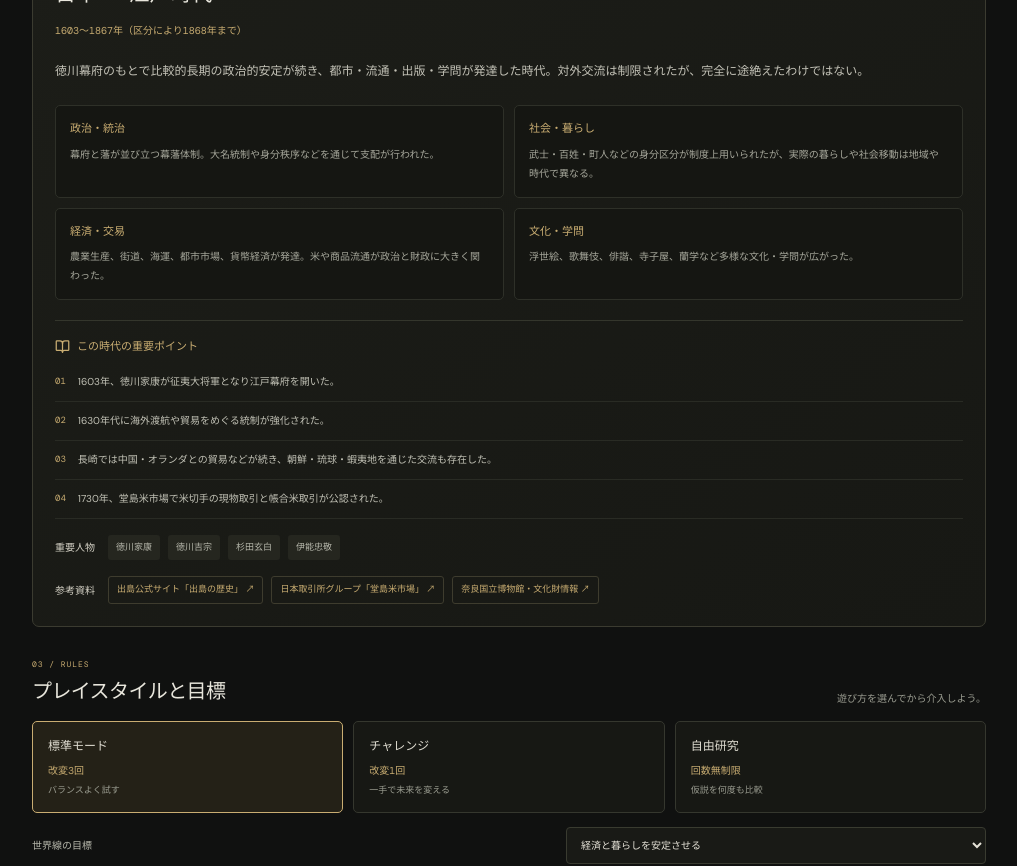
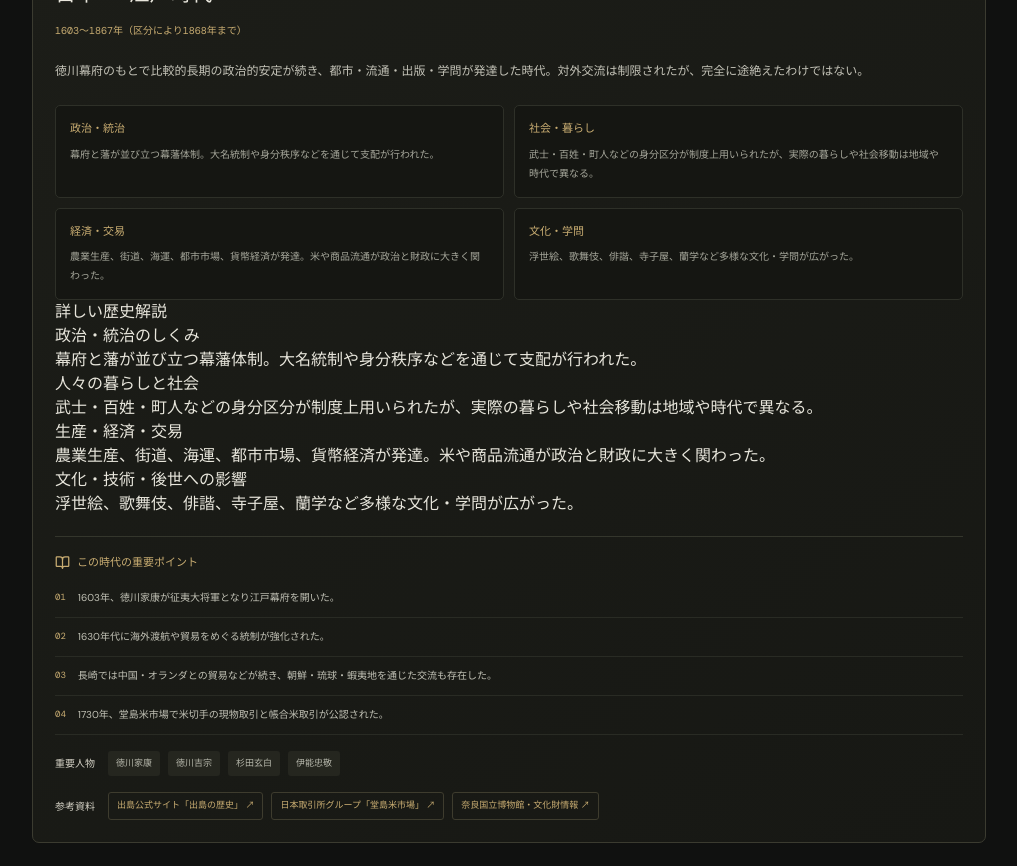
Before and after one commit to pzw46tbt7z-a11y/kingdom-tenka-touitsu, a React (Vite) app: page / in a window 1280 px wide. Shown: the part 1429-2295 px from the top of the page, without its empty margins (252-1269 px from the left). Built offline with nearby package versions, Linux system fonts and the light colour scheme.

Commit message:
Always render detailed historical briefing for every era

```diff
--- a/src/App.tsx
+++ b/src/App.tsx
@@ -303,7 +303,7 @@ function App() {
         <section className="selector-section"><div className="section-heading"><div><div className="eyebrow compact">01 / CIVILIZATION</div><h2>文明を選ぶ</h2></div><span className="section-note">選ぶ文明で時代と背景が変わる。</span></div><div className="civilization-grid">{CIVILIZATIONS.map(c=><button key={c.id} className={'civilization-card '+(civ.id===c.id?'selected':'')} onClick={()=>chooseCiv(c.id)}><span className="civ-symbol">{c.symbol}</span><span className="civ-title">{c.name}</span><span className="civ-subtitle">{c.subtitle}</span><span className="civ-desc">{c.overview}</span></button>)}</div></section>
 
         <section className="era-section"><div className="section-heading"><div><div className="eyebrow compact">02 / ERA</div><h2>開始する年代を選ぶ</h2></div><span className="section-note">{civ.name}の時代区分</span></div><div className="era-tabs">{civ.eras.map(e=><button key={e.id} className={'era-tab '+(era.id===e.id?'active':'')} onClick={()=>setEra(e.id)}><span>{e.name}</span><small>{e.years}</small></button>)}</div>
-          <div className="study-panel"><div className="study-top"><div><span className="small-label">HISTORICAL BRIEFING</span><h3>{civ.name} — {era.name}</h3><span className="study-years">{era.years}</span></div><span className="fact-badge"><ShieldCheck size={13}/>史実ガイド</span></div><p className="study-overview">{era.overview}</p><div className="study-columns"><div><h4>政治・統治</h4><p>{era.politics}</p></div><div><h4>社会・暮らし</h4><p>{era.society}</p></div><div><h4>経済・交易</h4><p>{era.economy}</p></div><div><h4>文化・学問</h4><p>{era.culture}</p></div></div>{era.deepDive&&<section className="briefing-deep-dive"><h4>詳しい歴史解説</h4>{era.deepDive.map((d,i)=><article className="archive-deep-dive" key={d.heading+'-'+i}><h5>{d.heading}</h5><p>{d.body}</p></article>)}</section>}
+          <div className="study-panel"><div className="study-top"><div><span className="small-label">HISTORICAL BRIEFING</span><h3>{civ.name} — {era.name}</h3><span className="study-years">{era.years}</span></div><span className="fact-badge"><ShieldCheck size={13}/>史実ガイド</span></div><p className="study-overview">{era.overview}</p><div className="study-columns"><div><h4>政治・統治</h4><p>{era.politics}</p></div><div><h4>社会・暮らし</h4><p>{era.society}</p></div><div><h4>経済・交易</h4><p>{era.economy}</p></div><div><h4>文化・学問</h4><p>{era.culture}</p></div></div><section className="briefing-deep-dive"><h4>詳しい歴史解説</h4>{(era.deepDive?.length ? era.deepDive : [{heading:'政治・統治のしくみ',body:era.politics},{heading:'人々の暮らしと社会',body:era.society},{heading:'生産・経済・交易',body:era.economy},{heading:'文化・技術・後世への影響',body:era.culture}]).map((d,i)=><article className="archive-deep-dive" key={d.heading+'-'+i}><h5>{d.heading}</h5><p>{d.body}</p></article>)}</section>
             <div className="study-facts"><h4><BookOpen size={15}/> この時代の重要ポイント</h4>{activeFacts.map((f,i)=><div className="fact-row" key={f}><span>{String(i+1).padStart(2,'0')}</span><p>{f}</p></div>)}</div>
             <div className="people-row"><strong>重要人物</strong>{era.people.map(p=><span key={p}>{p}</span>)}</div>
             <div className="source-row"><strong>参考資料</strong>{era.sources.map(s=><a href={s.url} target="_blank" rel="noreferrer" key={s.url}>{s.label} ↗</a>)}</div>
```
